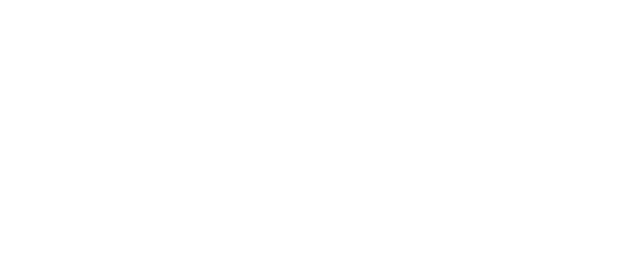
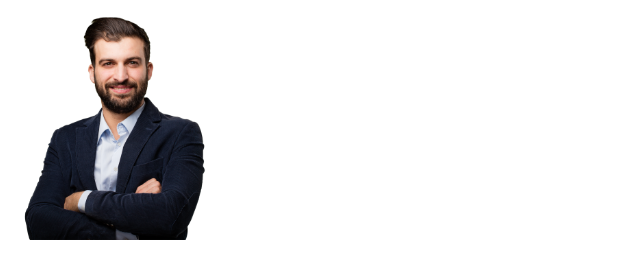
Before and after one commit to AlMaruf98/dev-port-fol, a plain HTML site: page index.html in a window 1280 px wide. Shown: the whole page, without its empty margins (0-640 px from the left). Drawn offline with Linux system fonts and the light colour scheme.

Commit message:
added an image

```diff
--- a/index.html
+++ b/index.html
@@ -10,10 +10,9 @@
 
 </header>
 <main>
-
+<img width="200px" src="hardy.png" alt="none">
 </main>
 <footer>
-
 </footer>
 </body>
 </html>
```
Also changed, not shown: hardy.png (added).
